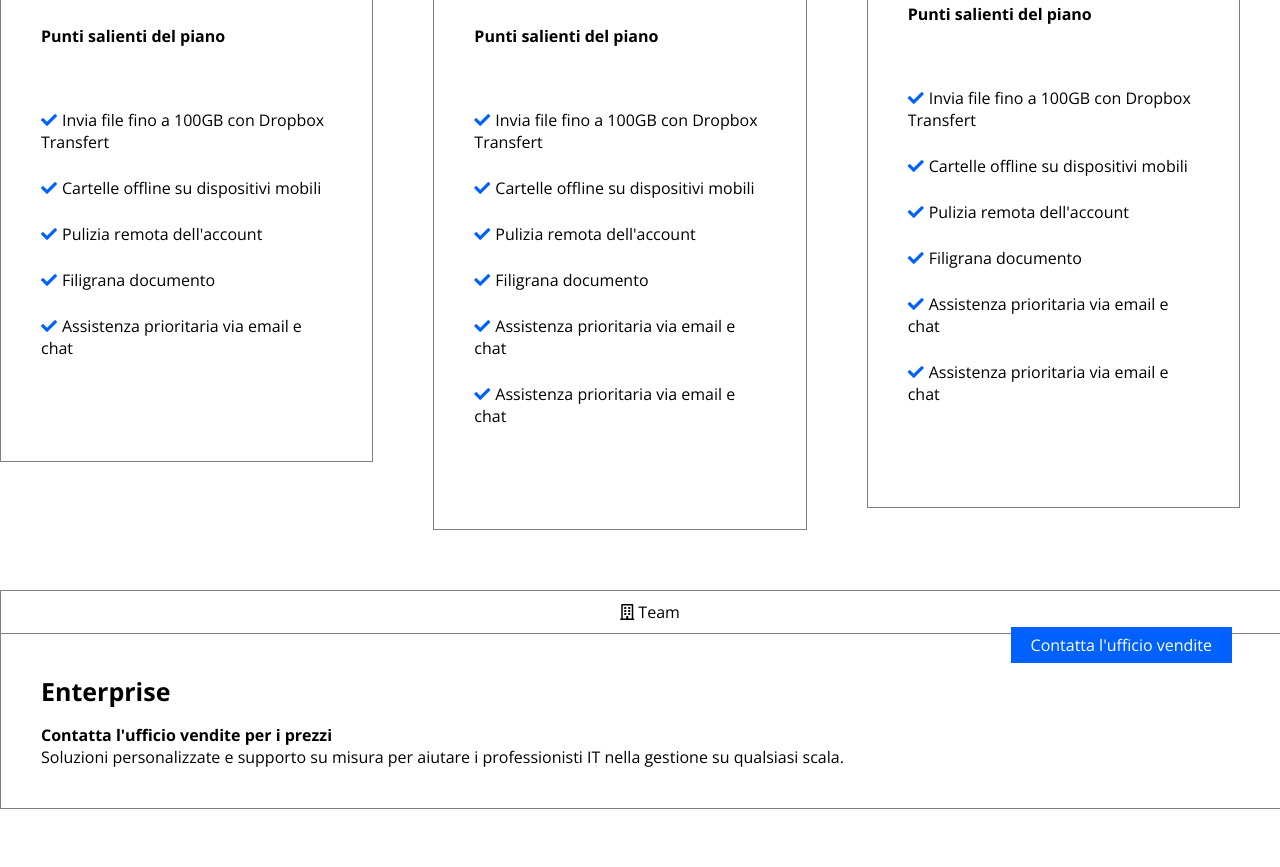
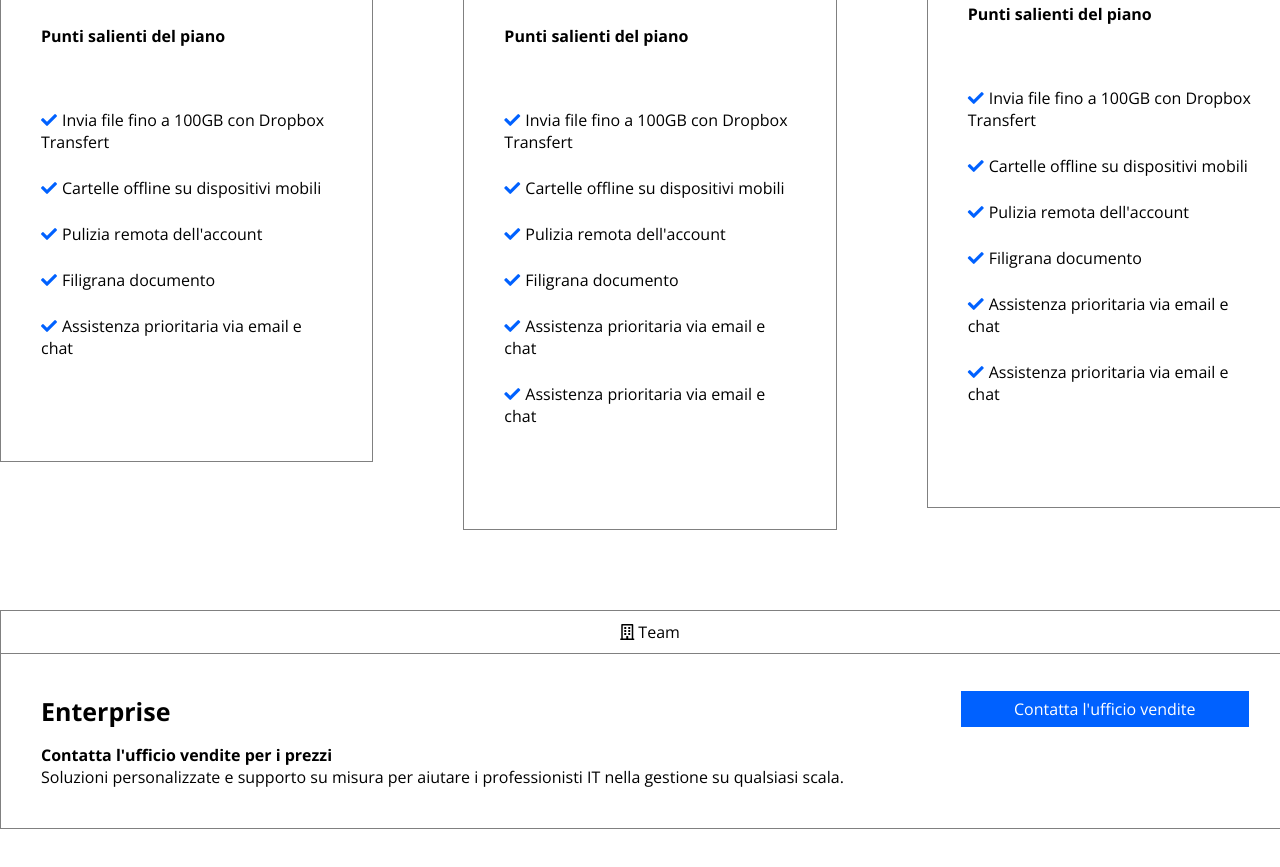
Before and after one commit to Obez99/htmlcss-dropbox, a plain HTML site: page index.html in a window 1280 px wide. Shown: the part 1791-2658 px from the top of the page. Before the commit the page ends 2600 px from the top, so only its background shows below. Drawn offline with nearby package versions, Linux system fonts and the light colour scheme.

Commit message:
Added bottom plan box

```diff
--- a/css/style.css
+++ b/css/style.css
@@ -77,12 +77,21 @@ header{
 }
 
 .business-plan-container:nth-of-type(2){
-  margin: 0 60px;
+  margin: 0 90px;
 }
 
 .business-plan-container.col-9-9{
-  margin-top: 60px;
+  margin: 80px 0 180px;
+  position:relative;
 }
+
+.business-plan-container.col-9-9 a{
+  position:absolute;
+  top:80px;
+  right:50px;
+  text-align: center;
+}
+
 
 
 /*Classes*/
--- a/index.html
+++ b/index.html
@@ -192,20 +192,21 @@
         <div class="row">
           <!--Bottom large plan box-->
           <div class="business-plan-container col-9-9">
+            <!--Bottom plan box header-->
             <div class="business-plan-header">
               <i class="far fa-building"></i>
               Team
             </div>
 
+            <!--Bottom plan lan box body-->
             <div class="business-plan-body col-7-9">
               <h3>Enterprise</h3>
               <h5>Contatta l'ufficio vendite per i prezzi</h5>
               <p>Soluzioni personalizzate e supporto su misura per aiutare i professionisti IT nella gestione su qualsiasi scala.</p>
             </div>
 
-            <div class="col-2-9">
-            <a href="#" class="blue-btn">Contatta l'ufficio vendite</a>
-            </div>
+            <!--Bottom plan box button-->
+            <a href="#" class="blue-btn col-2-9">Contatta l'ufficio vendite</a>
 
           </div>
         </div>
```
Lines whose indentation alone changed are shown as unchanged.
